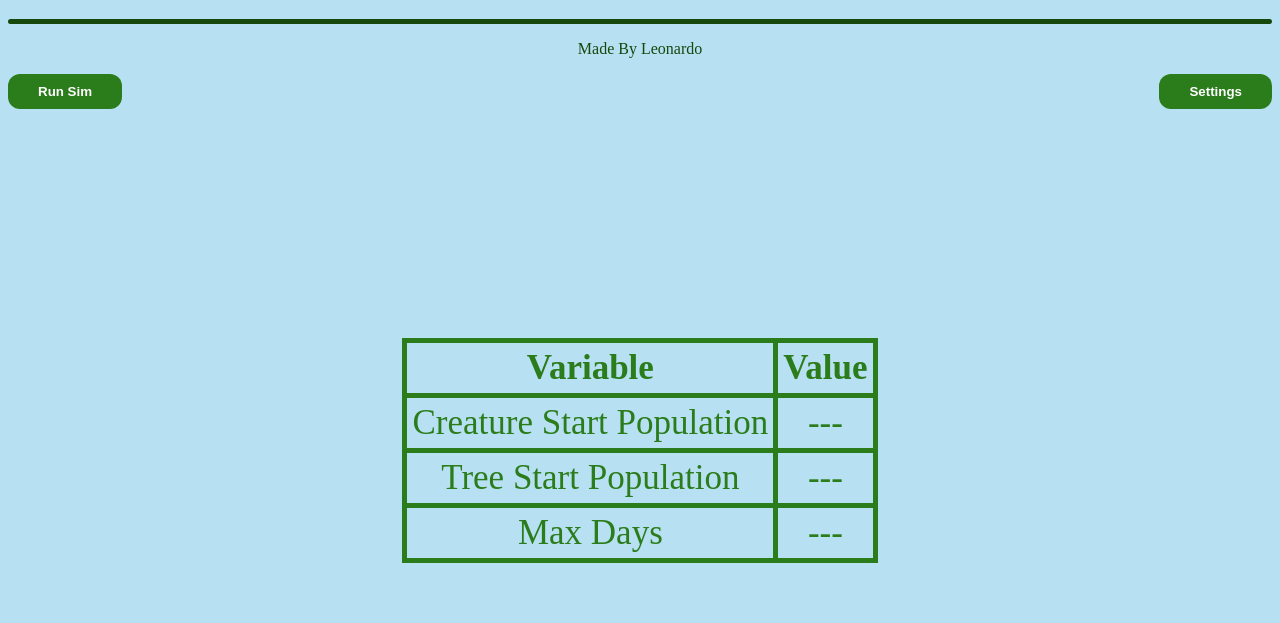
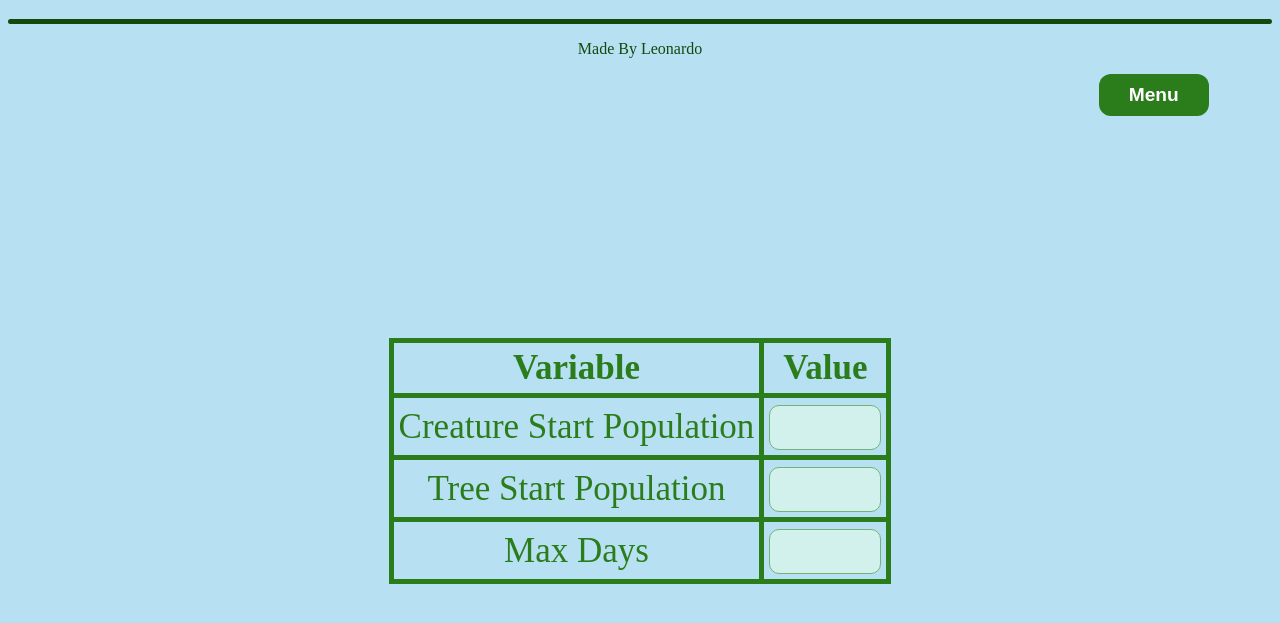
Before and after one commit to Leojb2oo8/Sim, a website: page Website/index.htm in a window 1280 px wide. Both pictures are taken after a click on the button "Settings". Shown: the part 61-684 px from the top of the page. Drawn offline with Linux system fonts and the light colour scheme.

Commit message:
html + javascript for sttings table

```diff
--- a/Website/index.htm
+++ b/Website/index.htm
@@ -3,7 +3,8 @@
     <head>
         <title>Sim</title>
         <link rel="stylesheet" href="styles.css">
-        <style>
+        <script src="js/main.js"></script>
+        <!-- <style>
 
             body {background-color: rgb(184, 224, 243);}
             .center {text-align: center;}
@@ -40,29 +41,19 @@
                  font-weight: bold;
             }
 
-            .buttonHover:hover {
+            button:hover {
                 box-shadow: 0 12px 16px 0 rgba(0,0,0,0.24),0 17px 50px 0 rgba(0,0,0,0.19); border-radius: 12px;
                 background-color: darkgreen;
                 }
             .container {
-                    width: 100%;
+                display: flex;
+                justify-content: space-between;
+                margin: 0 auto;
+                    width: 90%;
                     height: 75px;
-                    position: relative;
                 }
-            .buttonRunSim {
-                    width: 125px;
-                    height: 75px;
-                    position: absolute;
-                    left: 0;
-                }
-            .buttonSettings {
-                    width: 125px;
-                    height: 75px;
-                    position: absolute;
-                    right: 0;
-                    text-align: right;
-                }
-        </style>
+
+        </style> -->
     </head>
 
     <body>
@@ -71,11 +62,11 @@
         <div class="center"><p>Made By Leonardo</p></div>
 
        	<div class="container">
-        	<div class="buttonRunSim"><button class="buttonHover" type="button" onclick="">Run Sim</button></div>
-            <div class="buttonSettings"><button class="buttonHover" type="button" onclick="">Settings</button></div>
+        	<div><button id="runSim" type="button" onclick="">Run Sim</button></div>
+            <div><button id="settings" type="button" onclick="showTable()">Settings</button></div>
         </div>
 
-        <div class="tableTopPadding">
+        <div class="tableTopPadding showTable">
             <table class="centerTable">
                 <tr>
                     <th>Variable</th>
@@ -83,15 +74,15 @@
                 </tr>
                 <tr>
                     <td>Creature Start Population</td>
-                    <td>---</td>
+                    <td><input type="number" name="creatureSP" min="0" max="100"/></td>
                 </tr>
                 <tr>
                     <td>Tree Start Population</td>
-                    <td>---</td>
+                    <td><input type="number" name="treeSP" min="0" max="100"/></td>
                 </tr>
                 <tr>
                     <td>Max Days</td>
-                    <td>---</td>
+                    <td><input type="number" name="maxDays" min="0" max="100"/></td>
                 </tr>
             </table>
         </div>
--- /dev/null
+++ b/Website/js/main.js
@@ -0,0 +1,11 @@
+function showTable(){
+    table = document.getElementsByClassName('showTable')[0];
+    my = document.getElementById("settings");
+    runSim = document.getElementById("runSim")
+
+    isActive = table.classList.contains('active');
+    if(!isActive){my.innerText = "Menu"}else{my.innerText = "Settings"}
+    table.classList.toggle('active');
+    runSim.classList.toggle('active');
+    // debugger;
+}
--- a/Website/styles.css
+++ b/Website/styles.css
@@ -1,9 +1,76 @@
-body {
-    background-color: powderblue;
+body {background-color: rgb(184, 224, 243);}
+.center {text-align: center;}
+.centerTable {margin-left: auto; margin-right: auto;}
+.tableTopPadding {padding: 15% 0 0 0;}
+h1 {color: rgb(22, 71, 12);}
+hr {height: 5px;
+        background-color: rgb(22, 71, 12);
+        border: none;
+        border-radius: 12px;
 }
-h1 {
-    color:blue;
+p {color: rgb(22, 71, 12); font-size: medium;}
+
+table, th, td {
+    border: 5px solid;
+    color: rgb(43, 124, 26);
+    text-align: center;
+    padding: 5px;
+    font-size: 35px;
 }
-p {
-    color: red;
+th {font-weight: bolder;}
+td {font-weight: 400}
+table {
+    border-collapse: collapse;
 }
+
+button {background-color: rgb(43, 124, 26);
+        border: none;
+        color: white;
+        padding: 10px 30px;
+        border-radius: 12px;
+        cursor: pointer;
+        transition-duration: 0.4s;
+        font-weight: bold;
+        font-size: larger;
+}
+
+button:hover {
+    box-shadow: 0 12px 16px 0 rgba(0,0,0,0.24),0 17px 50px 0 rgba(0,0,0,0.19); border-radius: 12px;
+    background-color: darkgreen;
+    }
+.container {
+        display: flex;
+        justify-content: space-between;
+        margin: 0 auto;
+        width: 90%;
+        height: 75px;
+    }
+
+input {
+    padding: 10px 5px;
+    text-align: right;
+    width: 100px;
+    font-size: 20px;
+    font-weight: 750;
+    background: #e7ffe991;
+    border: 1px solid #72b476;
+    border-radius: 10px;
+    color: rgb(22, 71, 12);;
+}
+input:focus {
+    border-color: rgb(0, 221, 255);
+}
+
+.showTable {
+    display: none;
+}
+.showTable.active {
+    display: block;
+}
+
+#runSim {
+    display: block;
+}
+#runSim.active {
+    display: none;
+}
```
